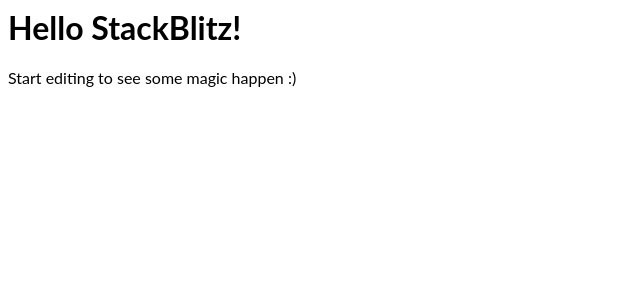
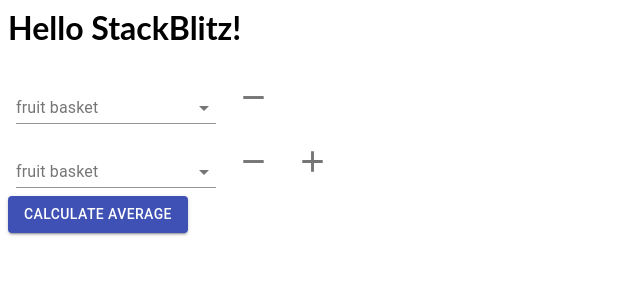
Before and after one commit to JohannesKonings/example-react-average-of-items-in-different-arrays, a React (Create React App) app: page / in a window 1280 px wide. Shown: the top 300 px of the page, without its empty margins (0-640 px from the left). Built offline with nearby package versions, Linux system fonts and the light colour scheme.

Commit message:
textfield, buttons, ...

```diff
--- a/src/App.js
+++ b/src/App.js
@@ -1,11 +1,97 @@
-import React from "react";
+import React, { useState } from "react";
 import "./style.css";
 
+import { makeStyles } from "@material-ui/core/styles";
+
+import TextField from "@material-ui/core/TextField";
+import MenuItem from "@material-ui/core/MenuItem";
+
+import Button from "@material-ui/core/Button";
+
+import IconButton from "@material-ui/core/IconButton";
+import AddIcon from "@material-ui/icons/Add";
+import RemoveIcon from "@material-ui/icons/Remove";
+
+import { fruitBaskets as allFruitBaskets } from "./data";
+
+const useStyles = makeStyles(theme => ({
+  textField: {
+    width: "25ch",
+    margin: theme.spacing(1)
+  }
+}));
+
 export default function App() {
+  const classes = useStyles();
+
+  const [fruitBaskets, setFruitBaskets] = useState([
+    { fruitBasket: "" },
+    { fruitBasket: "" }
+  ]);
+
+  const handleTextFieldFruitBasketChange = (event, index) => {
+    const value = event.target.value;
+    const list = [...fruitBaskets];
+    list[index]["fruitBasket"] = value;
+    setFruitBaskets(list);
+  };
+
+  const handleAddClick = () => {
+    setFruitBaskets([...fruitBaskets, { fruitBasket: "" }]);
+  };
+
+  const handleRemoveClick = index => {
+    const list = [...fruitBaskets];
+    list.splice(index, 1);
+    setFruitBaskets(list);
+  };
+
+  const handleCalculateAverage = async () => {
+    console.log("handleCalculateAverage presed");
+  };
+
   return (
     <div>
       <h1>Hello StackBlitz!</h1>
-      <p>Start editing to see some magic happen :)</p>
+      {fruitBaskets.map((x, i) => {
+        return (
+          <div key={i} className="box">
+            {" "}
+            <TextField
+              id="fruitBaskteTextField"
+              className={classes.textField}
+              label="fruit basket"
+              select
+              value={x.fruitBasket}
+              onChange={e => handleTextFieldFruitBasketChange(e, i)}
+            >
+              {" "}
+              {allFruitBaskets.map(option => (
+                <MenuItem key={option.name} value={option.name}>
+                  {option.name}
+                </MenuItem>
+              ))}
+            </TextField>
+            {fruitBaskets.length !== 1 && (
+              <IconButton aria-label="remove" onClick={handleRemoveClick}>
+                <RemoveIcon fontSize="large" />
+              </IconButton>
+            )}
+            {fruitBaskets.length - 1 === i && (
+              <IconButton aria-label="add" onClick={handleAddClick}>
+                <AddIcon fontSize="large" />
+              </IconButton>
+            )}
+          </div>
+        );
+      })}
+      <Button
+        variant="contained"
+        color="primary"
+        onClick={handleCalculateAverage}
+      >
+        Calculate average
+      </Button>
     </div>
   );
 }
--- a/src/data.js
+++ b/src/data.js
@@ -1,19 +1,25 @@
-const fruitBasket1 = [
+export const fruitBasket1 = [
   { fruitName: "Apple", count: 5 },
   { fruitName: "Banana", count: 3 },
   { fruitName: "Strawberry", count: 9 },
   { fruitName: "Lemon", count: 7 }
 ];
 
-const fruitBasket2 = [
+export const fruitBasket2 = [
   { fruitName: "Apple", count: 1 },
   { fruitName: "Banana", count: 8 },
   { fruitName: "Lemon", count: 3 }
 ];
 
-const fruitBasket3 = [
+export const fruitBasket3 = [
   { fruitName: "Apple", count: 2 },
   { fruitName: "Banana", count: 3 },
   { fruitName: "Orange", count: 3 },
   { fruitName: "Lemon", count: 9 }
 ];
+
+export const fruitBaskets = [
+  { name: "fruitBasket1" },
+  { name: "fruitBasket2" },
+  { name: "fruitBasket3" }
+];
```
Also changed, not shown: package.json (+5 -2 lines).
